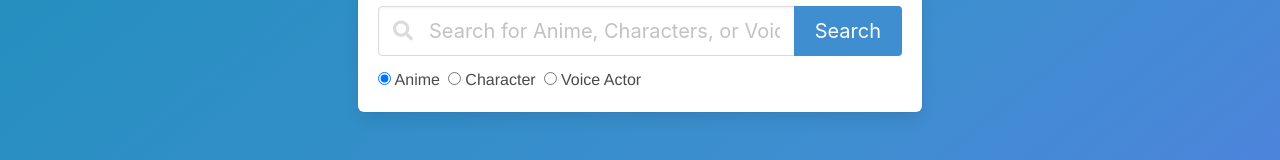
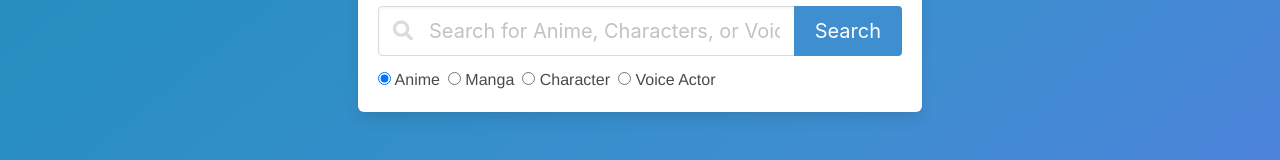
Before and after one commit to cdterry87/Animieru, a Vue app: page / in a window 1280 px wide. Shown: the part 169-329 px from the top of the page. Built offline with nearby package versions, Linux system fonts and the light colour scheme.

Commit message:
Added manga as an option to search by

```diff
--- a/src/components/Search.vue
+++ b/src/components/Search.vue
@@ -12,6 +12,7 @@
             </div>
             <div class="control">
                 <label class="radio"><input type="radio" id="radio-anime" value="anime" v-model="selectField"> Anime</label>
+                <label class="radio"><input type="radio" id="radio-anime" value="manga" v-model="selectField"> Manga</label>
                 <label class="radio"><input type="radio" id="radio-character" value="character" v-model="selectField"> Character</label>
                 <label class="radio"><input type="radio" id="radio-person" value="people" v-model="selectField"> Voice Actor</label>
             </div>
```
